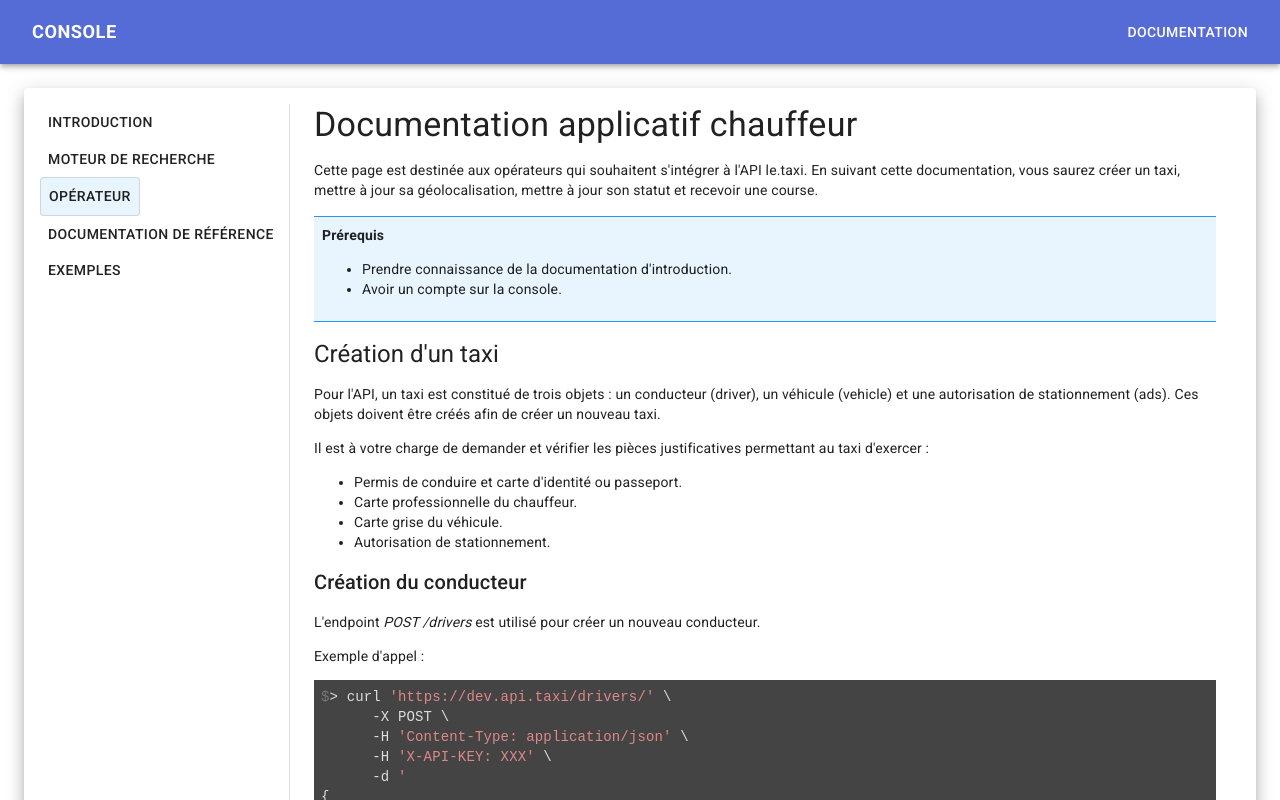
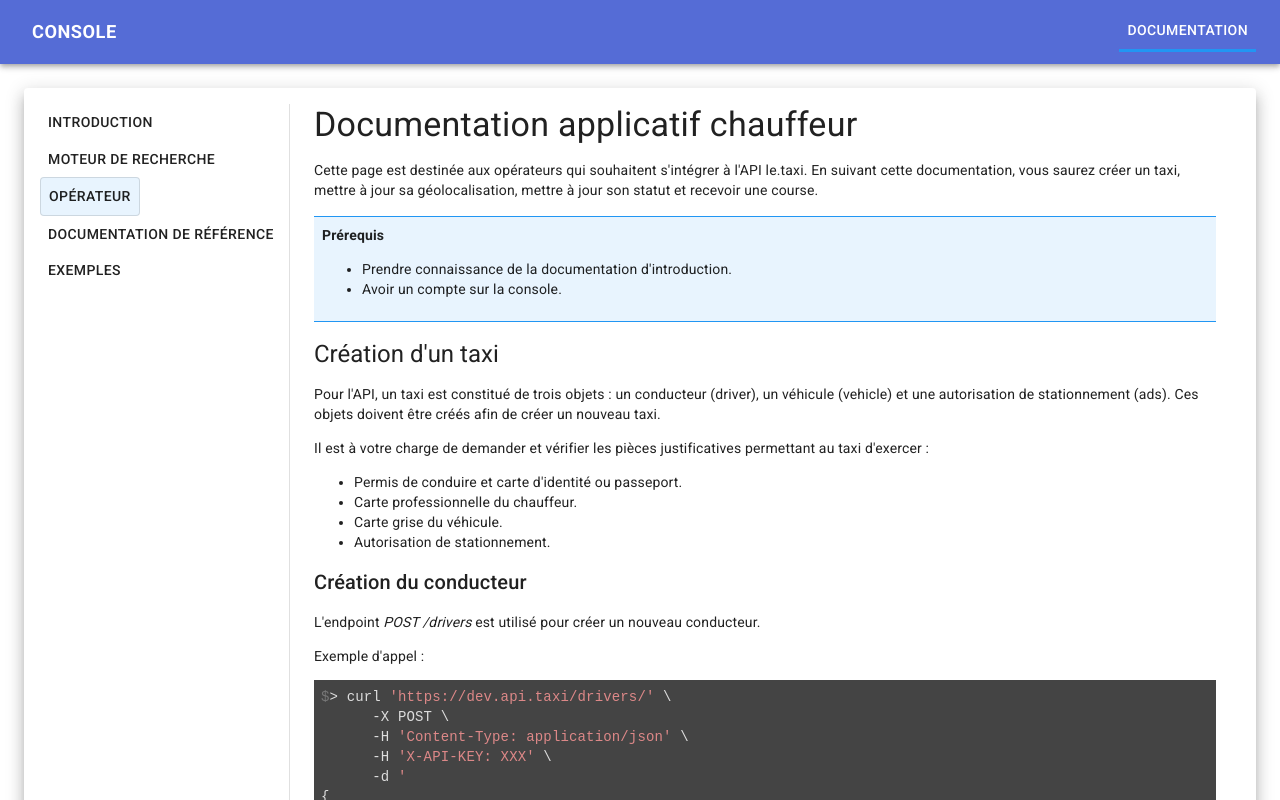
Before and after one commit to openmaraude/console, a Next.js app: page /documentation/operator in a window 1280 px wide. Shown: the top 800 px of the page. Built offline with nearby package versions, Linux system fonts and the light colour scheme.

Commit message:
Highlight current menu

```diff
--- a/components/Menu.jsx
+++ b/components/Menu.jsx
@@ -2,12 +2,13 @@ import React from 'react';
 import PropTypes from 'prop-types';
 
 import Link from 'next/link';
+import { useRouter } from 'next/router';
 
 import AppBar from '@material-ui/core/AppBar';
 import Box from '@material-ui/core/Box';
 import Button from '@material-ui/core/Button';
 import IconButton from '@material-ui/core/IconButton';
-import { makeStyles } from '@material-ui/core/styles';
+import { fade, makeStyles } from '@material-ui/core/styles';
 import MenuIcon from '@material-ui/icons/Menu';
 import Toolbar from '@material-ui/core/Toolbar';
 
@@ -66,6 +67,9 @@ const useStyles = makeStyles((theme) => ({
     fontWeight: 'bold',
   },
 
+  currentMenu: {
+    borderBottom: `3px solid ${theme.palette.info.main}`,
+  },
 }));
 
 function AuthenticatedUser({ user }) {
@@ -79,6 +83,28 @@ AuthenticatedUser.propTypes = {
     name: PropTypes.string,
     email: PropTypes.string,
   }).isRequired,
+};
+
+function HighlightedLink({ href, ...props }) {
+  const router = useRouter();
+  const classes = useStyles();
+
+  // Only get the first part of the URL, until the first slash.
+  //
+  // /account returns /account
+  // /documentation/search returns /documentation
+  const firstLevelHref = href.match(/^\/[^/]+/)[0];
+  const firstLevelRouter = router.asPath.match(/^\/[^/]+/)[0];
+
+  return (
+    <div className={firstLevelHref === firstLevelRouter ? classes.currentMenu : null}>
+      <Link href={href} {...props} />
+    </div>
+  );
+}
+
+HighlightedLink.propTypes = {
+  href: PropTypes.string.isRequired,
 };
 
 export default function Menu({ user, logout }) {
@@ -119,26 +145,26 @@ export default function Menu({ user, logout }) {
               {
                 hasRole(user, 'admin')
                 && (
-                  <Link href="/admin" passHref>
+                  <HighlightedLink href="/admin" passHref>
                     <ButtonLink color="inherit">Administration</ButtonLink>
-                  </Link>
+                  </HighlightedLink>
                 )
               }
-              <Link href="/dashboards" passHref>
+              <HighlightedLink href="/dashboards" passHref>
                 <ButtonLink color="inherit">Tableaux de bord</ButtonLink>
-              </Link>
+              </HighlightedLink>
             </>
           )}
 
-          <Link href="/documentation/introduction" passHref>
+          <HighlightedLink href="/documentation/introduction" passHref>
             <ButtonLink color="inherit">Documentation</ButtonLink>
-          </Link>
+          </HighlightedLink>
 
           {user && (
             <>
-              <Link href="/account" passHref>
+              <HighlightedLink href="/account" passHref>
                 <ButtonLink color="inherit">Mon compte</ButtonLink>
-              </Link>
+              </HighlightedLink>
 
               <Button onClick={logout} color="inherit">Déconnexion</Button>
             </>
```
